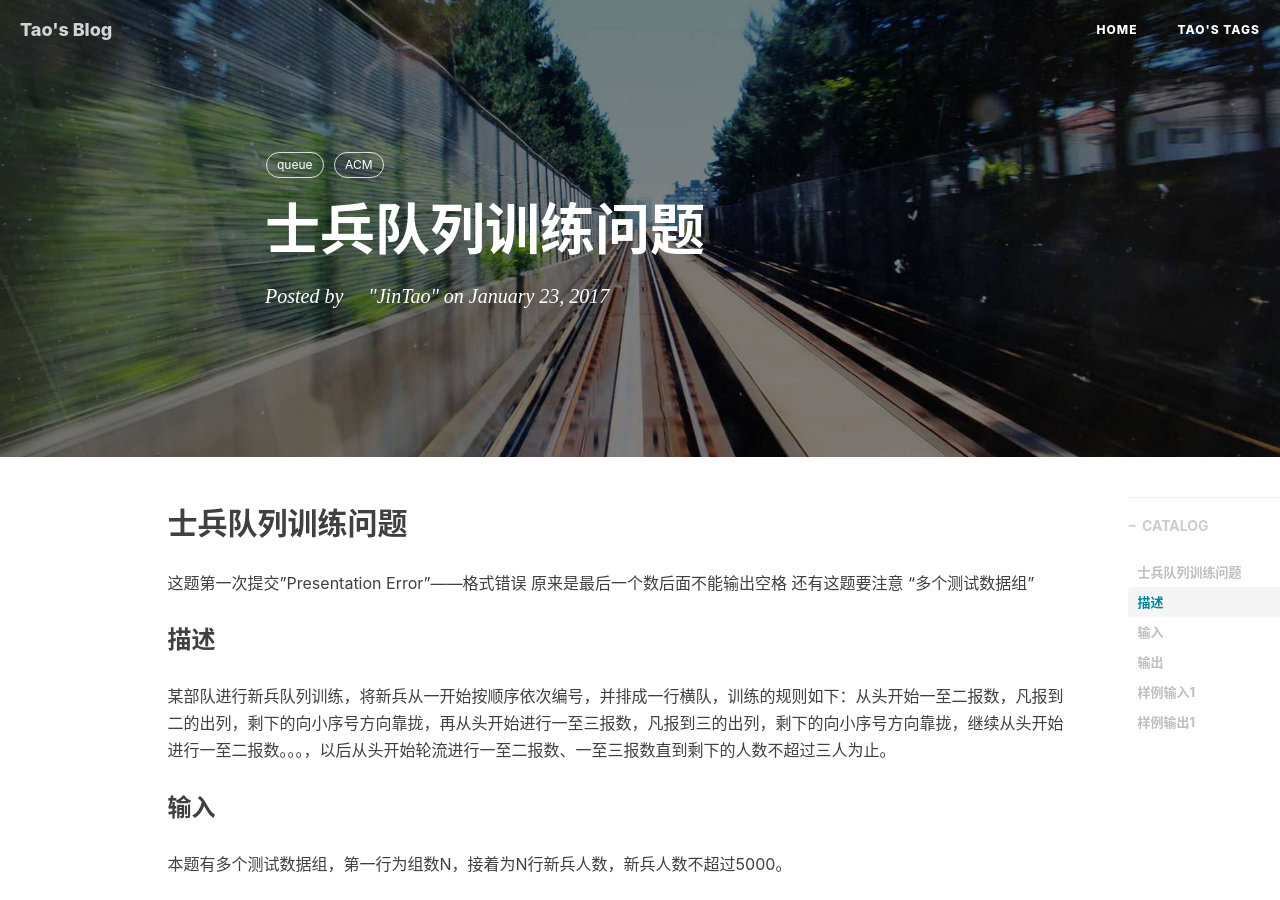
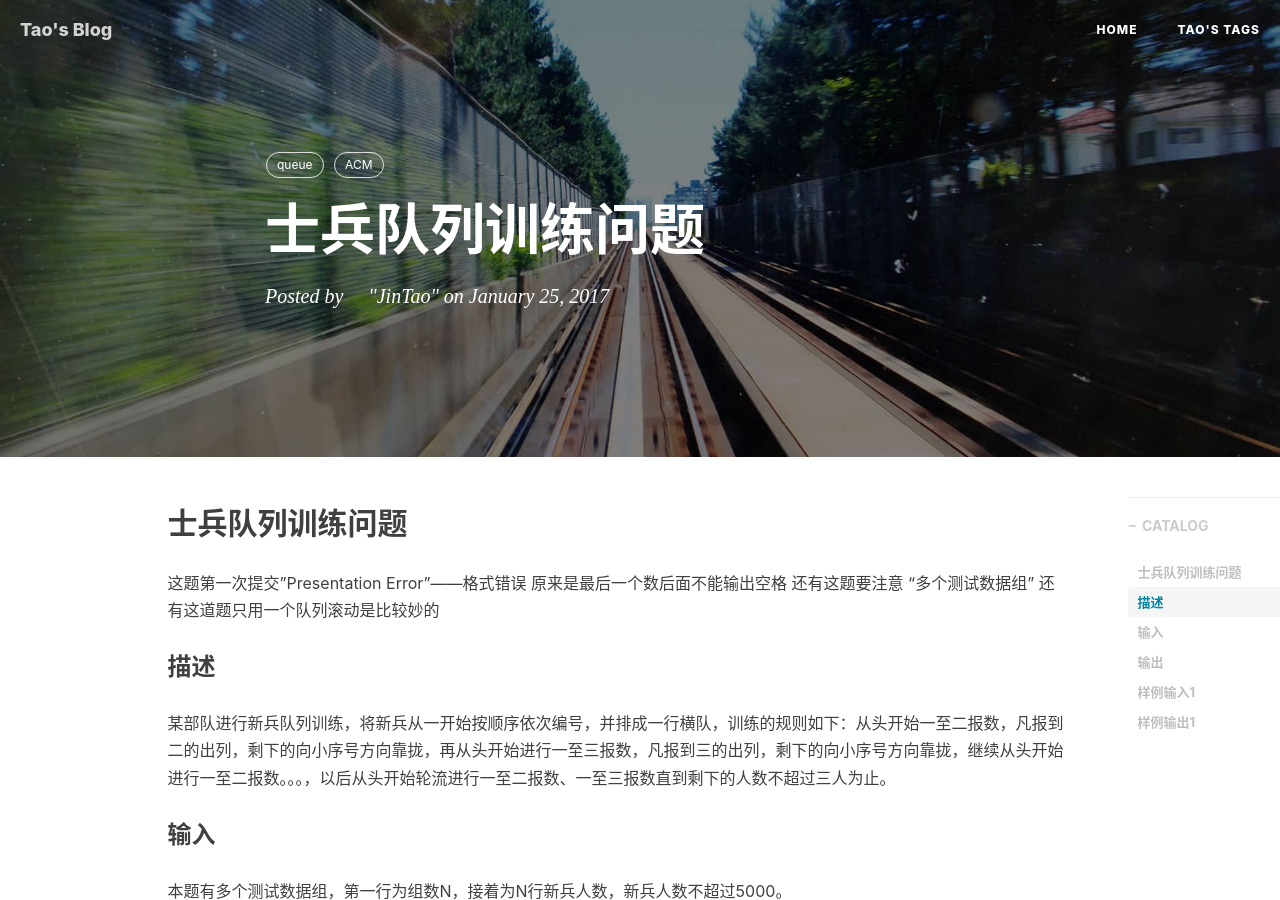
Before and after one commit to pandaKINandQUEEN/GinKo-BFU.github.io, a Jekyll site: the page built from _posts/2017-01-25-Soldier-queue-training-problem.md, in a window 1280 px wide and 900 px high. Built offline with Jekyll 4.4.1, drawn with Linux system fonts in a browser that asks for light colours; nearby versions of some CDN libraries; comment, search, counter and statistics services are not loaded.

Commit message:
Update 2017-01-25-Soldier-queue-training-problem.md

```diff
--- a/_posts/2017-01-25-Soldier-queue-training-problem.md
+++ b/_posts/2017-01-25-Soldier-queue-training-problem.md
@@ -2,7 +2,7 @@
 layout:     post
 title:      "士兵队列训练问题 "
 subtitle:   ""
-date:       2017-01-23
+date:       2017-01-25
 author:     "JinTao"
 header-img: "img/bloghead.jpg"
 catalog: true
@@ -16,6 +16,7 @@ tags:
 这题第一次提交"Presentation Error"——格式错误
 原来是最后一个数后面不能输出空格
 还有这题要注意 "多个测试数据组"
+还有这道题只用一个队列滚动是比较妙的
 
 ### 描述
 某部队进行新兵队列训练，将新兵从一开始按顺序依次编号，并排成一行横队，训练的规则如下：从头开始一至二报数，凡报到二的出列，剩下的向小序号方向靠拢，再从头开始进行一至三报数，凡报到三的出列，剩下的向小序号方向靠拢，继续从头开始进行一至二报数。。。，以后从头开始轮流进行一至二报数、一至三报数直到剩下的人数不超过三人为止。
```
